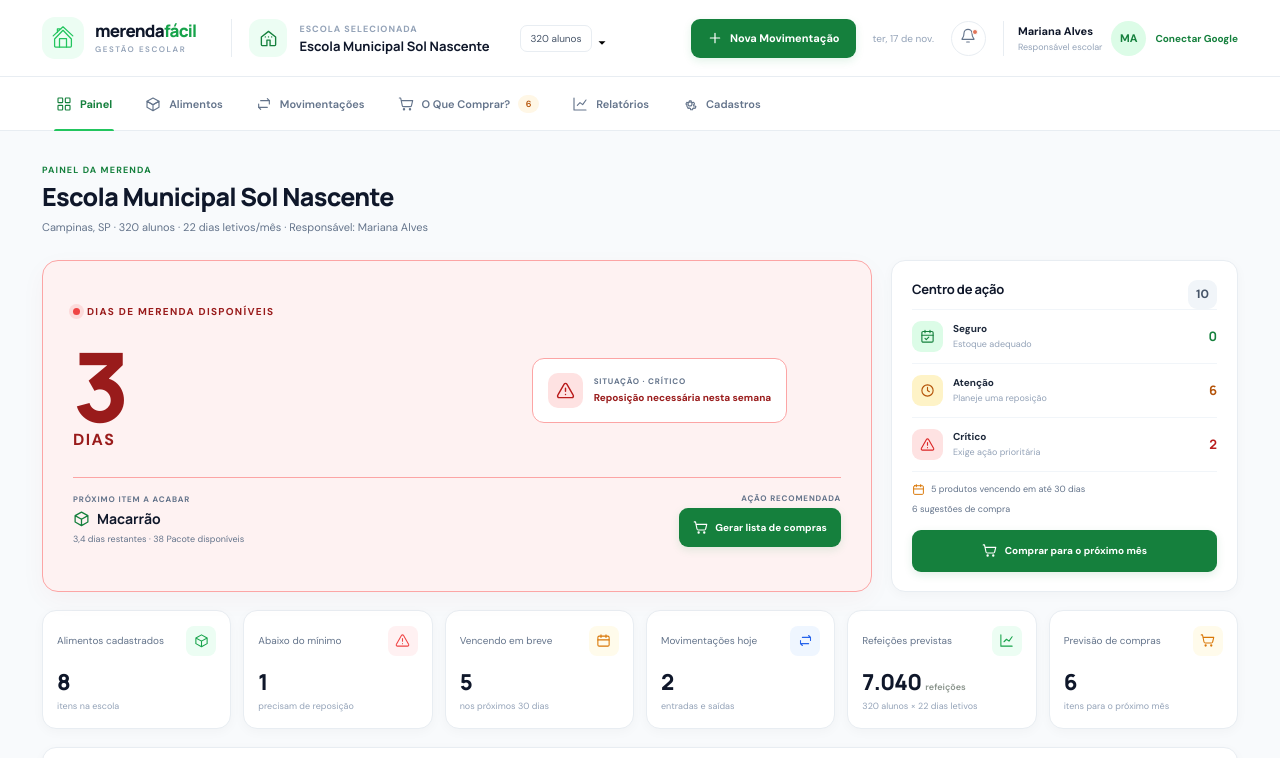
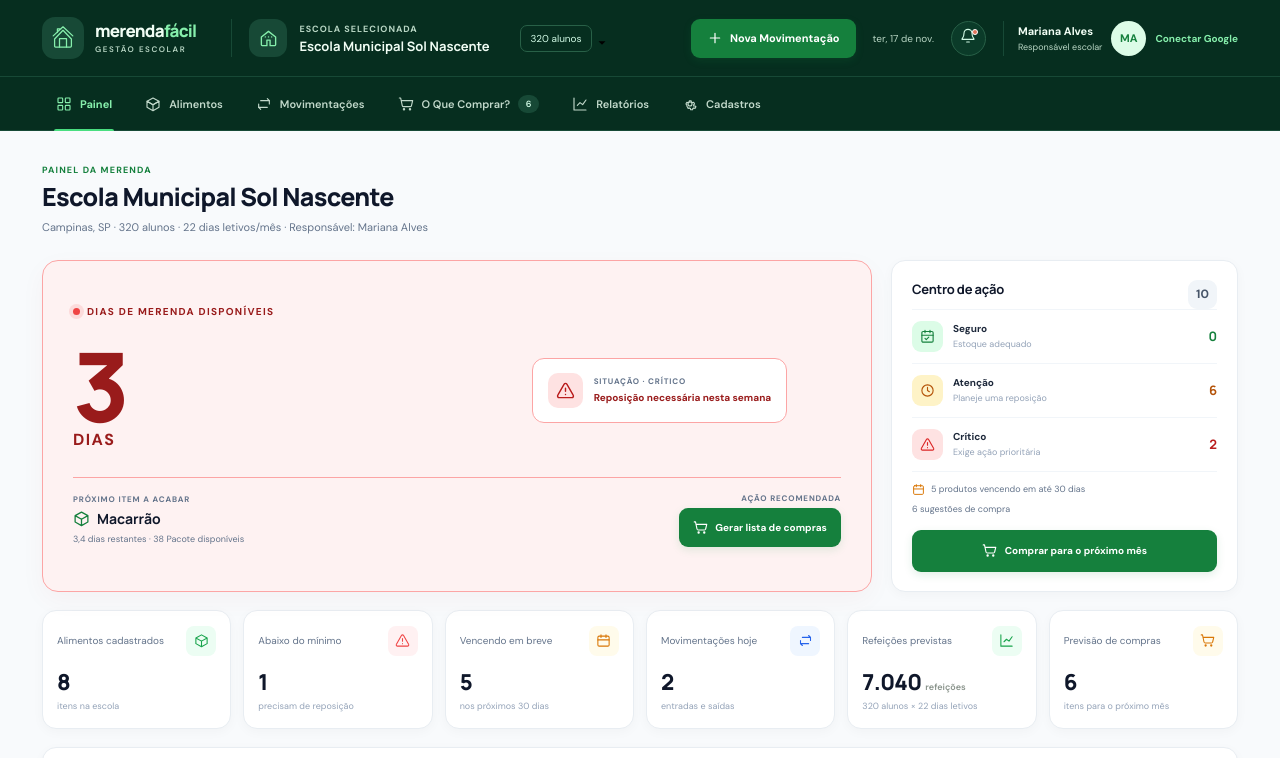
Before and after one commit to RomarioCampos8888/Gestao_Escolas, a website: page index.html in a window 1280 px wide. Shown: the top 758 px of the page. Drawn offline with Linux system fonts and the light colour scheme.

Commit message:
Use dark green header and navigation theme
Adapt header and menu text and icons for contrast.

Co-authored-by: Copilot <223556219+Copilot@users.noreply.github.com>

```diff
--- a/styles.css
+++ b/styles.css
@@ -556,3 +556,35 @@ h1 { color: #0f172a; font-size: 25px; letter-spacing: -.7px; }
   .consumption-bars { gap: 17px; }
   .consumption-bar-track { height: 10px; }
 }
+
+.app-header, .primary-nav { background: #062e1f; border-color: #174936; }
+.brand-name { color: #f0fdf4; }
+.brand-name > span { color: #86efac; }
+.brand-name small { color: #b7d5c3; }
+.brand-mark { background: #174936; }
+.brand-mark svg { stroke: #86efac; }
+.school-switch { border-color: #174936; }
+.school-switch label, .today-label { color: #b7d5c3; }
+.school-switch select { color: #f0fdf4; }
+.school-switch select option { color: #0f172a; background: #fff; }
+.school-switch-icon { background: #174936; color: #86efac; }
+.school-student-count { border-color: #286047; color: #d1fae5; }
+.select-chevron { color: #b7d5c3; }
+.account-area { border-color: #174936; }
+.account-copy strong { color: #f0fdf4; }
+.account-copy small, .google-signout { color: #b7d5c3; }
+.google-connect-button { color: #86efac; }
+.google-connect-button:hover { color: #d1fae5; }
+.icon-button { border-color: #286047; background: #0b3b29; color: #d1fae5; }
+.icon-button:hover { border-color: #4ade80; color: #86efac; }
+.nav-link { color: #c1d8ca; }
+.nav-link:hover { background: #104331; color: #f0fdf4; }
+.nav-link.active { color: #86efac; }
+.nav-link.active::after { background: #4ade80; }
+.nav-count { background: #174936; color: #d1fae5; }
+
+@media (max-width: 680px) {
+  .mobile-tab-bar { border-color: #174936; background: #062e1f; box-shadow: 0 -7px 20px #062e1f24; }
+  .mobile-tab { color: #c1d8ca; }
+  .mobile-tab.active { background: #174936; color: #86efac; }
+}
```
